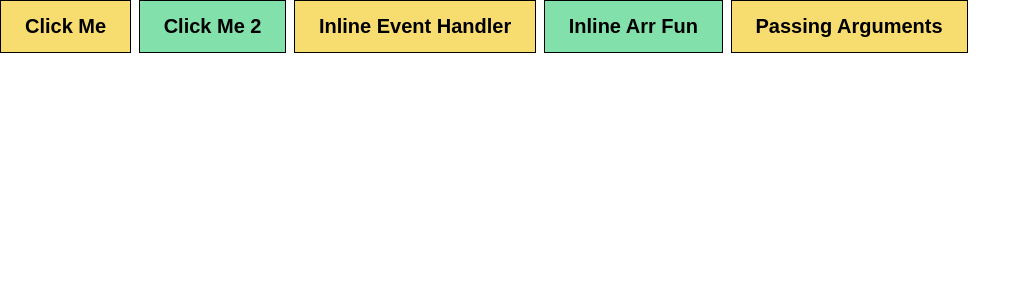
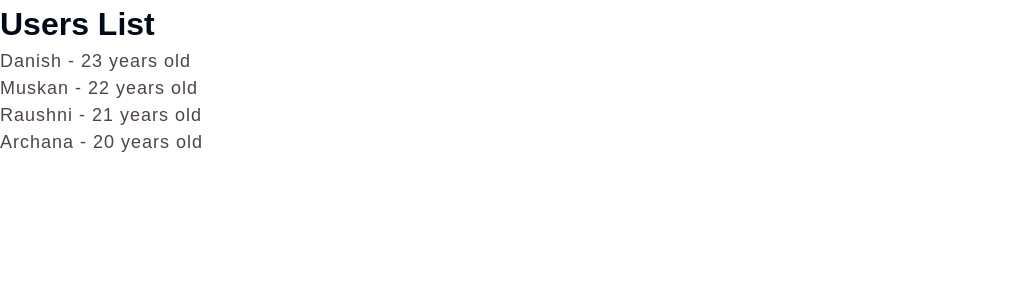
Before and after one commit to dshamshee/React-JS, a React (Vite) app in the folder First React/: page / in a window 1280 px wide. Shown: the top 300 px of the page, without its empty margins (0-1031 px from the left). Built offline with nearby package versions, Linux system fonts and the light colour scheme.

Commit message:
Event Propagation

```diff
--- a/First React/src/App.jsx
+++ b/First React/src/App.jsx
@@ -1,8 +1,13 @@
-import {NetflixSeries} from "./components/NetflixSeries";
+// import { EventProps } from "./components/EventProps";
+// import {NetflixSeries} from "./components/NetflixSeries";
 // import Profile from "./components/Profile";
 // import "./components/Netflix.css";
 // import "./components/Netflix.module.css";
-import { EventHandling } from "./components/EventHandling";
+// import { EventHandling } from "./components/EventHandling";
+
+// import { EventProagation } from "./components/EventPropagation"
+import { DericedState } from "./components/DericedState"
+// import { State } from "./components/hooks/State"
 
 export const App = () => {
   return (
@@ -11,10 +16,25 @@ export const App = () => {
   //   <NetflixSeries />
   // </section>
     <>
-      <EventHandling/>
+      {/* <EventHandling/> */}
+      {/* <EventProps /> */}
+      {/* <EventProagation /> */}
+      {/* <State /> */}
+      {/* <Sibling /> */}
+      <DericedState />
     </>
   )
 
   // return <Profile />
 
 }
+
+
+// function Sibling(){
+//   console.log('Sibling Component Rendered')
+//   return (
+//       <div className="main-div">
+//           <h2 className="text-3xl font-bold">Sibling Component</h2>
+//       </div>
+//   );
+// }
--- /dev/null
+++ b/First React/src/components/DericedState.jsx
@@ -0,0 +1,24 @@
+import { useState } from "react";
+// const users =
+
+
+export const DericedState = ()=>{
+    const [users, setUsers] = useState([
+        {name: "Danish", age:23},
+        {name: "Muskan", age:22},
+        {name: "Raushni", age:21},
+        {name: "Archana", age:20},
+    ]);
+
+    return (
+        <div className="main-div">
+            <h1>Users List</h1>
+            <ul>
+                { users.map((user, index)=>{
+                return <li key={index}> {user.name} - {user.age} years old </li>
+
+                }) }
+            </ul>
+        </div>
+    )
+}
--- a/First React/src/components/EV.css
+++ b/First React/src/components/EV.css
@@ -1,7 +1,8 @@
 .main-div {
-    height: 80vh;
+    /* height: 80vh; */
     width: 100%;
     display: flex;
+    flex-direction: column;
     justify-content: center;
     align-items: center;
   }
--- /dev/null
+++ b/First React/src/components/EventPropagation.jsx
@@ -0,0 +1,29 @@
+import './EV.css'
+export const EventProagation = ()=>{
+
+    const handleGrandParent = ()=>{
+        console.log("Grand Parent Clicked");
+    }
+
+    const handleParentClick = ()=>{
+        console.log("Parent Clicked");
+    }
+
+    const handleChildClick = (event)=>{
+        event.stopPropagation();
+        console.log(event);
+        console.log("Child Clicked");
+    }
+
+
+    return(
+        <section className="main-div" >
+            <div className="g-div" onClickCapture={handleGrandParent}>
+                <div className="p-div" onClickCapture={handleParentClick}>
+                    <button className="c-div" onClickCapture={handleChildClick}>Child Div</button>
+                </div>
+            </div>
+
+        </section>
+    )
+}
--- /dev/null
+++ b/First React/src/components/EventProps.jsx
@@ -0,0 +1,20 @@
+import { WelcomeUser } from "./WelcomeUser";
+
+export const EventProps = ()=>{
+
+    const HandleWelcomeUser = (user) =>{
+        alert(`Hey, ${user}`);
+    }
+
+    const handleHover = () =>{
+        alert('Hey, Thanks for hovering me');
+    }
+
+    return(
+        <>
+            <WelcomeUser onClick={ ()=> HandleWelcomeUser("Danish") }
+               onMouseEnter={handleHover}
+               />
+        </>
+    )
+}
--- /dev/null
+++ b/First React/src/components/WelcomeUser.jsx
@@ -0,0 +1,15 @@
+import "./EV.css";
+export const WelcomeUser = (props)=>{
+    const {onClick, onMouseEnter} = props;
+    const handleGreeting = ()=>{
+        console.log('Hay user, Welcome')
+        onClick();
+    }
+    return(
+        <>
+            <button onClick={onClick}>Click Me</button>
+            <button onMouseEnter={onMouseEnter}>Hover Me</button>
+            <button onClick={handleGreeting}>Greeting</button>
+        </>
+    )
+}
--- /dev/null
+++ b/First React/src/components/hooks/State.jsx
@@ -0,0 +1,42 @@
+import "../EV.css"
+import { useState } from "react";
+export const State = ()=>{
+
+    const [count, setCount] = useState(0);
+    console.log('Parent Component Rendered')
+
+    // const handleButtonClick = () => {
+    //     setCount(prevCount => prevCount + 1);
+    // }
+
+    const handleButtonClick = ()=>{
+        setCount(prevCount => console.log(prevCount)) // setState() is gives you a Previous StateCount
+        setCount( ()=> count + 1  )  // Don't do count++ it gives an Error
+
+        // setCount( function updateCount(){ return count + 1 } )
+    }
+
+    // let array = useState();
+    // console.log(array);
+
+    return(
+        <>
+        <div className="main-div">
+            <h1>{count}</h1>
+            {/* <button onClick={handleButtonClick} >Increament</button> */}
+            <button onClick={handleButtonClick} className="border rounded-2xl">Increament</button>
+        </div >
+        <ChildComponent count={count} />
+        </>
+    )
+}
+
+
+function ChildComponent({count}){
+    console.log('Child Component Rendered')
+    return (
+        <div className="main-div">
+            <h2 className="text-3xl font-bold">Child Component: {count}</h2>
+        </div>
+    );
+}
```
